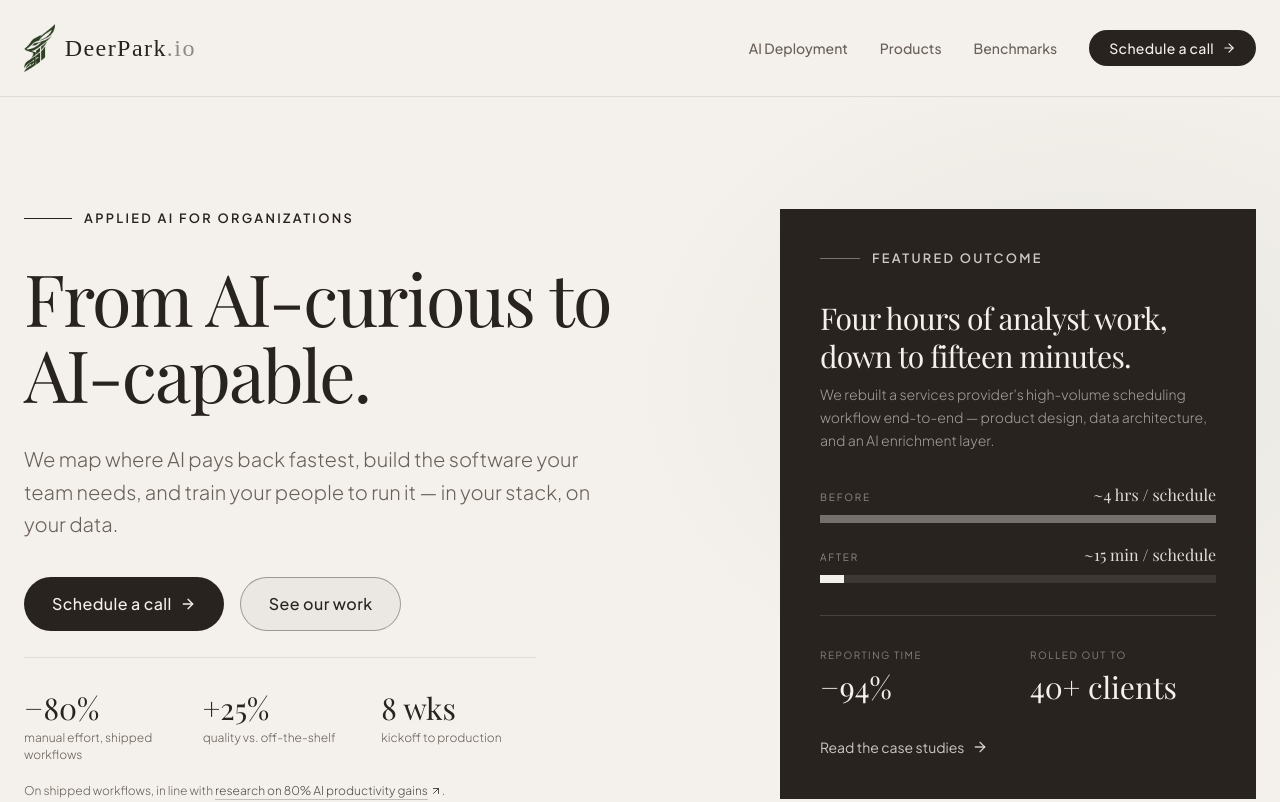
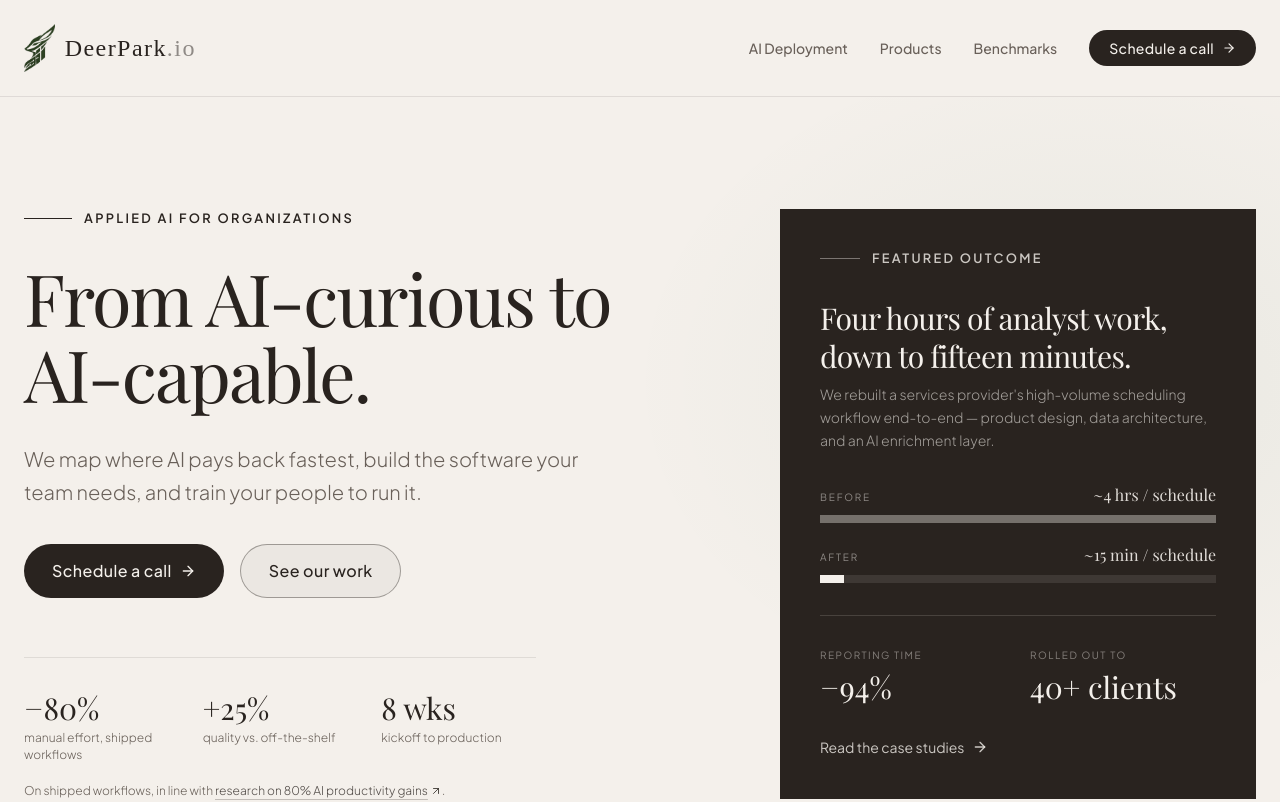
Before and after one commit to waywaypay/deerpark-website, a React (Vite) app in the folder artifacts/deerpark-web/: page / in a window 1280 px wide. Shown: the top 802 px of the page. Built offline with nearby package versions, Linux system fonts and the light colour scheme; a web font is replaced by a local one.

Commit message:
copy(home): drop trailing "— in your stack, on your data" from hero (#217)
https://claude.ai/code/session_01W5N4CDyT1V7bS8yWMzxNaP

Co-authored-by: Claude <noreply@anthropic.com>

```diff
--- a/artifacts/deerpark-web/src/pages/home.tsx
+++ b/artifacts/deerpark-web/src/pages/home.tsx
@@ -127,7 +127,7 @@ const Hero = () => (
           <FadeIn delay={0.1}>
             <p className="text-lg md:text-xl text-muted-foreground font-light leading-relaxed max-w-xl mb-9">
               We map where AI pays back fastest, build the software your team needs, and
-              train your people to run it — in your stack, on your data.
+              train your people to run it.
             </p>
           </FadeIn>
 
```
